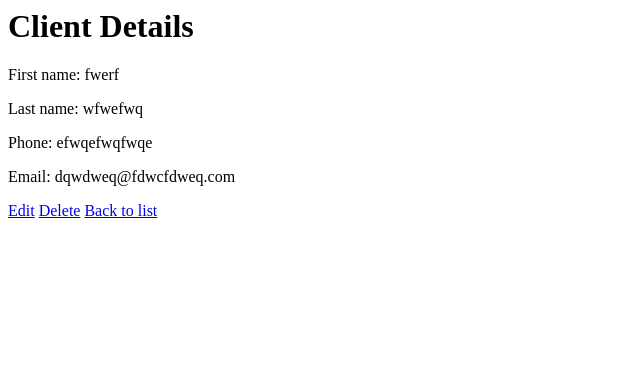
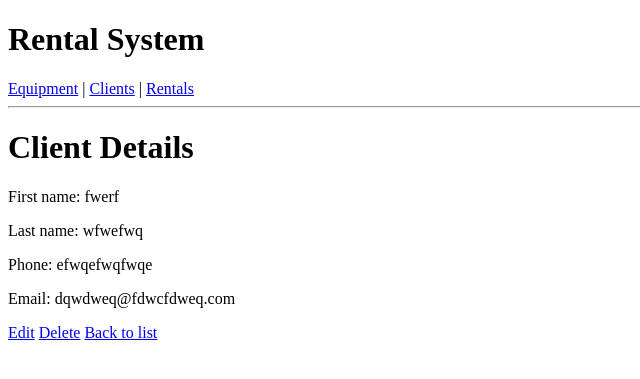
Before and after one commit to bodhanblemme/Assigment-3.1, a Django app: page /clients/3/ in a window 1280 px wide. Shown: the top 379 px of the page, without its empty margins (0-640 px from the left). Run offline with Django 5.2, Linux system fonts and the light colour scheme; data comes from the database, SQL or seed files in the repository.

Commit message:
Add shared base template layout

```diff
--- /dev/null
+++ b/rentals/templates/rentals/base.html
@@ -0,0 +1,22 @@
+<!DOCTYPE html>
+<html>
+
+<head>
+    <title>Rental System</title>
+</head>
+
+<body>
+
+    <h1>Rental System</h1>
+
+    <nav>
+        <a href="{% url 'equipment_list' %}">Equipment</a> |
+        <a href="{% url 'client_list' %}">Clients</a> |
+        <a href="{% url 'rental_list' %}">Rentals</a>
+    </nav>
+
+    <hr> {% block content %} {% endblock %}
+
+</body>
+
+</html>
--- a/rentals/templates/rentals/client_confirm_delete.html
+++ b/rentals/templates/rentals/client_confirm_delete.html
@@ -1,3 +1,4 @@
+{% extends 'rentals/base.html' %} {% block content %}
 <h1>Delete Client</h1>
 
 <p>Are you sure you want to delete: {{ object.first_name }} {{ object.last_name }}?</p>
@@ -7,4 +8,4 @@
     <button type="submit">Yes, delete</button>
 </form>
 
-<a href="{% url 'client_detail' object.pk %}">Cancel</a>
+<a href="{% url 'client_detail' object.pk %}">Cancel</a>{% endblock %}
--- a/rentals/templates/rentals/client_detail.html
+++ b/rentals/templates/rentals/client_detail.html
@@ -1,3 +1,4 @@
+{% extends 'rentals/base.html' %} {% block content %}
 <h1>Client Details</h1>
 
 <p>First name: {{ object.first_name }}</p>
@@ -7,4 +8,4 @@
 
 <a href="{% url 'client_update' object.pk %}">Edit</a>
 <a href="{% url 'client_delete' object.pk %}">Delete</a>
-<a href="{% url 'client_list' %}">Back to list</a>
+<a href="{% url 'client_list' %}">Back to list</a>{% endblock %}
--- a/rentals/templates/rentals/client_form.html
+++ b/rentals/templates/rentals/client_form.html
@@ -1,3 +1,4 @@
+{% extends 'rentals/base.html' %} {% block content %}
 <h1>Client Form</h1>
 
 <form method="post">
@@ -6,4 +7,4 @@
     <button type="submit">Save</button>
 </form>
 
-<a href="{% url 'client_list' %}">Back to list</a>
+<a href="{% url 'client_list' %}">Back to list</a>{% endblock %}
--- a/rentals/templates/rentals/client_list.html
+++ b/rentals/templates/rentals/client_list.html
@@ -1,3 +1,4 @@
+{% extends 'rentals/base.html' %} {% block content %}
 <h1>Client List</h1>
 
 <a href="{% url 'client_create' %}">Add Client</a>
@@ -13,4 +14,4 @@
 </ul>
 
 <a href="{% url 'equipment_list' %}">Equipment</a>
-<a href="{% url 'rental_list' %}">Rentals</a>
+<a href="{% url 'rental_list' %}">Rentals</a>{% endblock %}
--- a/rentals/templates/rentals/equipment_confirm_delete.html
+++ b/rentals/templates/rentals/equipment_confirm_delete.html
@@ -1,3 +1,4 @@
+{% extends 'rentals/base.html' %} {% block content %}
 <h1>Delete Equipment</h1>
 
 <p>Are you sure you want to delete: {{ object.name }}?</p>
@@ -7,4 +8,4 @@
     <button type="submit">Yes, delete</button>
 </form>
 
-<a href="{% url 'equipment_detail' object.pk %}">Cancel</a>
+<a href="{% url 'equipment_detail' object.pk %}">Cancel</a>{% endblock %}
--- a/rentals/templates/rentals/equipment_detail.html
+++ b/rentals/templates/rentals/equipment_detail.html
@@ -1,3 +1,4 @@
+{% extends 'rentals/base.html' %} {% block content %}
 <h1>Equipment Details</h1>
 
 <p>Name: {{ object.name }}</p>
@@ -7,4 +8,4 @@
 
 <a href="{% url 'equipment_update' object.pk %}">Edit</a>
 <a href="{% url 'equipment_delete' object.pk %}">Delete</a>
-<a href="{% url 'equipment_list' %}">Back to list</a>
+<a href="{% url 'equipment_list' %}">Back to list</a>{% endblock %}
--- a/rentals/templates/rentals/equipment_form.html
+++ b/rentals/templates/rentals/equipment_form.html
@@ -1,3 +1,4 @@
+{% extends 'rentals/base.html' %} {% block content %}
 <h1>Equipment Form</h1>
 
 <form method="post">
@@ -6,4 +7,4 @@
     <button type="submit">Save</button>
 </form>
 
-<a href="{% url 'equipment_list' %}">Back to list</a>
+<a href="{% url 'equipment_list' %}">Back to list</a>{% endblock %}
--- a/rentals/templates/rentals/equipment_list.html
+++ b/rentals/templates/rentals/equipment_list.html
@@ -1,4 +1,5 @@
-<h1>Equipment List</h1>
+{% extends 'rentals/base.html' %} {% block content %}
+<h2>Equipment List</h2>
 
 <a href="{% url 'equipment_create' %}">Add Equipment</a>
 
@@ -11,3 +12,4 @@
     </li>
     {% endfor %}
 </ul>
+{% endblock %}
--- a/rentals/templates/rentals/rental_confirm_delete.html
+++ b/rentals/templates/rentals/rental_confirm_delete.html
@@ -1,3 +1,4 @@
+{% extends 'rentals/base.html' %} {% block content %}
 <h1>Delete Rental</h1>
 
 <p>Are you sure you want to delete this rental?</p>
@@ -7,4 +8,4 @@
     <button type="submit">Yes, delete</button>
 </form>
 
-<a href="{% url 'rental_detail' object.pk %}">Cancel</a>
+<a href="{% url 'rental_detail' object.pk %}">Cancel</a>{% endblock %}
--- a/rentals/templates/rentals/rental_detail.html
+++ b/rentals/templates/rentals/rental_detail.html
@@ -1,3 +1,4 @@
+{% extends 'rentals/base.html' %} {% block content %}
 <h1>Rental Details</h1>
 
 <p>Equipment: {{ object.equipment }}</p>
@@ -8,4 +9,4 @@
 
 <a href="{% url 'rental_update' object.pk %}">Edit</a>
 <a href="{% url 'rental_delete' object.pk %}">Delete</a>
-<a href="{% url 'rental_list' %}">Back to list</a>
+<a href="{% url 'rental_list' %}">Back to list</a>{% endblock %}
--- a/rentals/templates/rentals/rental_form.html
+++ b/rentals/templates/rentals/rental_form.html
@@ -1,3 +1,4 @@
+{% extends 'rentals/base.html' %} {% block content %}
 <h1>Rental Form</h1>
 
 <form method="post">
@@ -6,4 +7,4 @@
     <button type="submit">Save</button>
 </form>
 
-<a href="{% url 'rental_list' %}">Back to list</a>
+<a href="{% url 'rental_list' %}">Back to list</a>{% endblock %}
--- a/rentals/templates/rentals/rental_list.html
+++ b/rentals/templates/rentals/rental_list.html
@@ -1,3 +1,4 @@
+{% extends 'rentals/base.html' %}{% block content %}
 <h1>Rental List</h1>
 
 <a href="{% url 'rental_create' %}">Add Rental</a>
@@ -13,4 +14,4 @@
 </ul>
 
 <a href="{% url 'equipment_list' %}">Equipment</a>
-<a href="{% url 'client_list' %}">Clients</a>
+<a href="{% url 'client_list' %}">Clients</a>{% endblock %}
```
